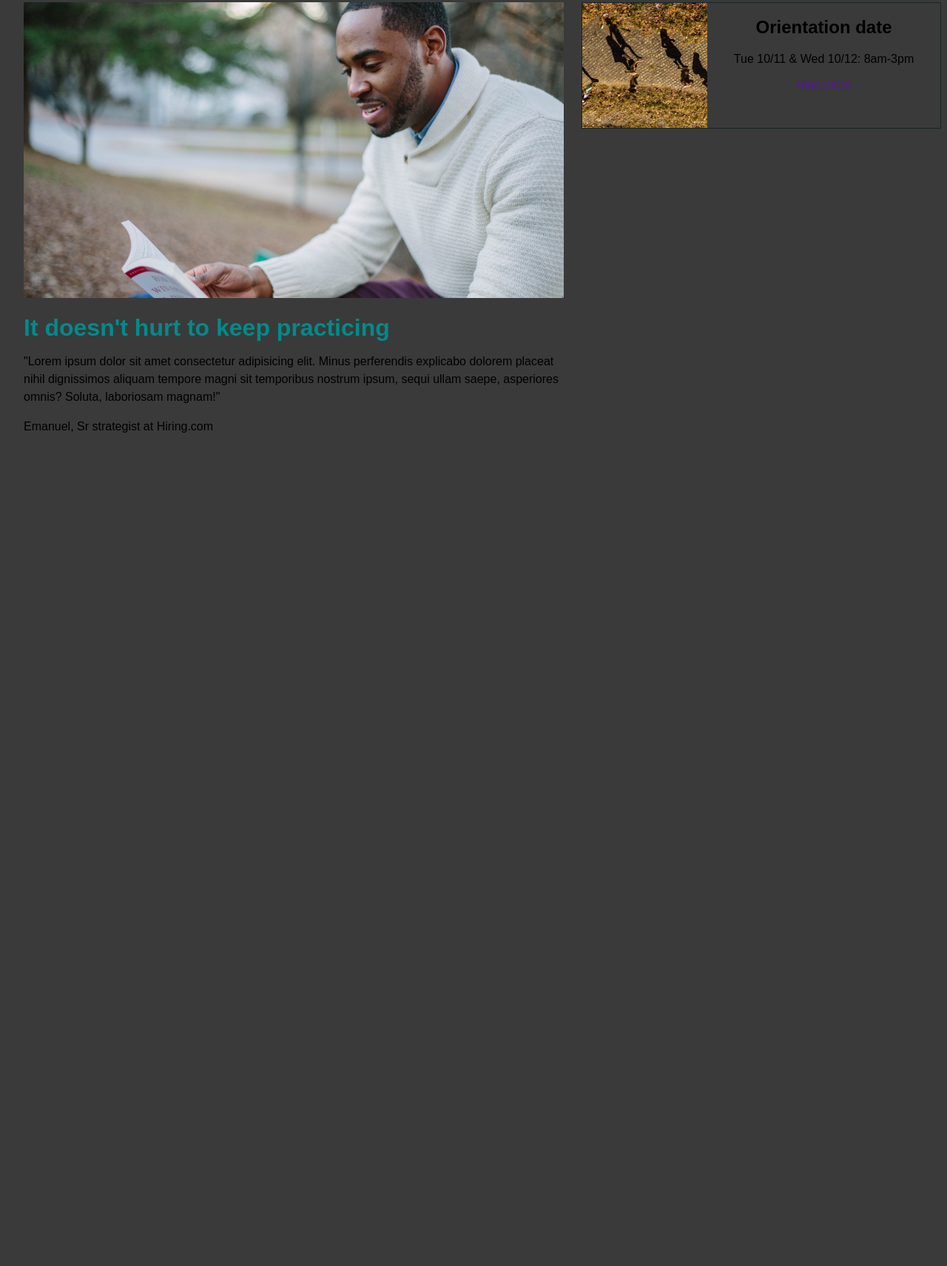
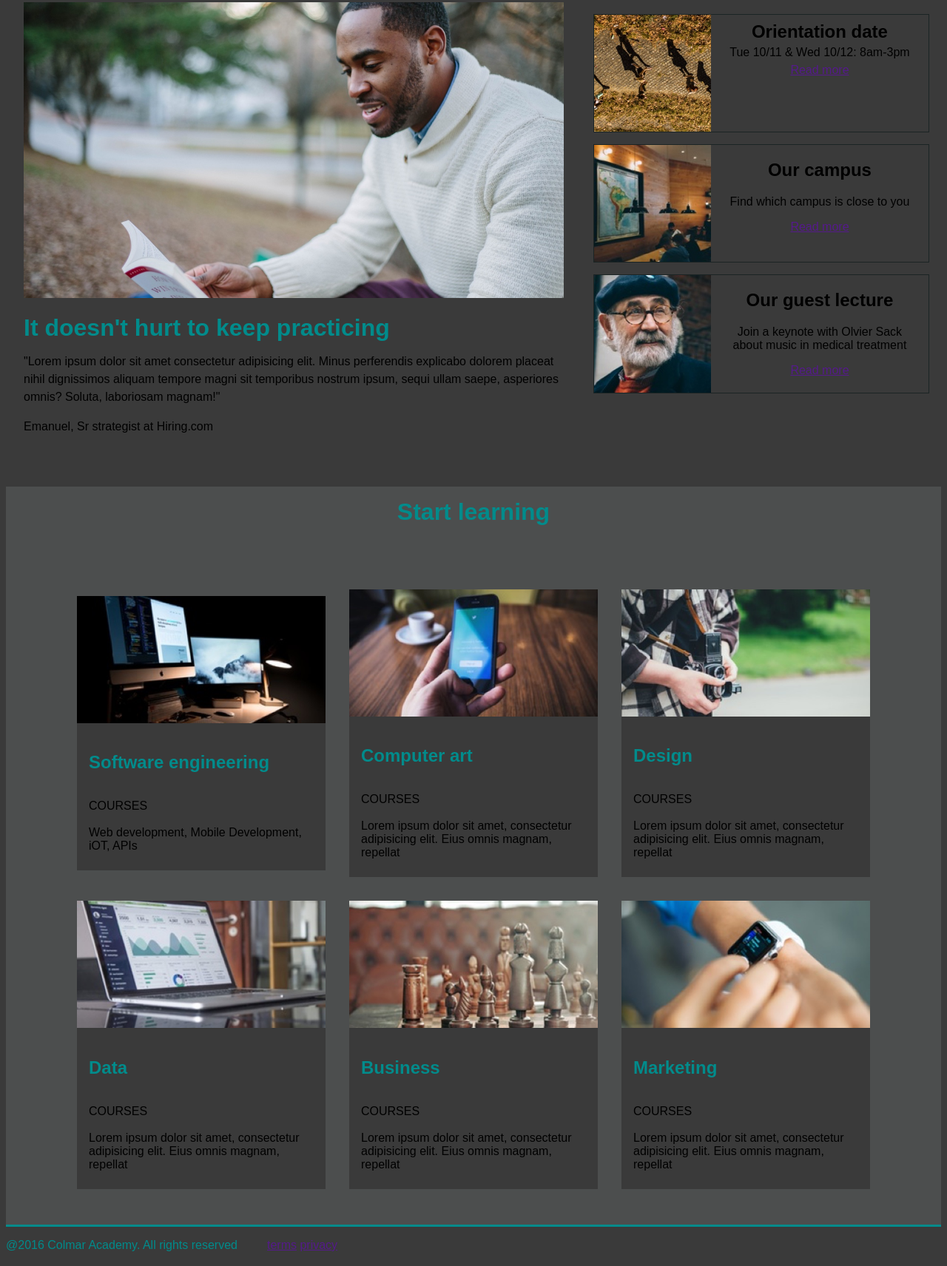
Before and after one commit to R081Ns/Colmar_academy, a plain HTML site: page Index.html in a window 1280 px wide. Shown: the part 726-2438 px from the top of the page at 74% size. Before the commit the page ends 1371 px from the top, so only its background shows below. Drawn offline with Linux system fonts and the light colour scheme.

Commit message:
add banner 2 squares, banner 3 and footer

```diff
--- a/Index.html
+++ b/Index.html
@@ -41,10 +41,69 @@
                 <div class="banner2_2_square1_text">
                     <h2>Orientation date</h2>
                     <p>Tue 10/11 & Wed 10/12: 8am-3pm</p>
-                    <a href="">read more</a>
+                    <a href="">Read more</a>
+                </div>
+            </div>
+            <div class="banner2_2_square2">
+                <img src="./sources/images/information-campus.jpg" alt="">
+                <div class="banner2_2_square2_text">
+                    <h2>Our campus</h2>
+                    <p>Find which campus is close to you</p>
+                    <a href="">Read more</a>
+                </div>
+            </div>
+            <div class="banner2_2_square3">
+                <img src="./sources/images/information-guest-lecture.jpg" alt="">
+                <div class="banner2_2_square2_text">
+                    <h2>Our guest lecture</h2>
+                    <p>Join a keynote with Olvier Sack <br> about music in medical treatment</p>
+                    <a href="">Read more</a>
                 </div>
             </div>
         </div>
     </div>
+    <div class="banner3">
+        <h1>Start learning</h1>
+        <div class="banner3_box">
+            <div class="banner3_box_1">
+                <img src="./sources/images/course-software.jpg" alt="">
+                <h2>Software engineering</h2>
+                <p>COURSES <br> <br>Web development, Mobile Development, iOT, APIs</p>
+            </div>
+            <div class="banner3_box_2">
+                <img src="./sources/images/course-computer-art.jpg" alt="">
+                <h2>Computer art</h2>
+                <p>COURSES <br> <br>Lorem ipsum dolor sit amet, consectetur adipisicing elit. Eius omnis magnam, repellat</p>
+            </div>
+            <div class="banner3_box_3">
+                <img src="./sources/images/course-design.jpg" alt="">
+                <h2>Design</h2>
+                <p>COURSES <br> <br>Lorem ipsum dolor sit amet, consectetur adipisicing elit. Eius omnis magnam, repellat</p>
+            </div>
+            <div class="banner3_box_4">
+                <img src="./sources/images/course-data.jpg" alt="">
+                <h2>Data</h2>
+                <p>COURSES <br> <br>Lorem ipsum dolor sit amet, consectetur adipisicing elit. Eius omnis magnam, repellat</p>
+            </div>
+            <div class="banner3_box_5">
+                <img src="./sources/images/course-business.jpg" alt="">
+                <h2>Business</h2>
+                <p>COURSES <br> <br>Lorem ipsum dolor sit amet, consectetur adipisicing elit. Eius omnis magnam, repellat</p>
+            </div>
+            <div class="banner3_box_6">
+                <img src="./sources/images/course-marketing.jpg" alt="">
+                <h2>Marketing</h2>
+                <p>COURSES <br> <br>Lorem ipsum dolor sit amet, consectetur adipisicing elit. Eius omnis magnam, repellat</p>
+            </div>
+        </div>
+    </div>
+    </div>
 </body>
+<footer>
+    <p>@2016 Colmar Academy. All rights reserved</p>
+    <ul>
+        <a href="">terms</a>
+        <a href="">privacy</a>
+    </ul>
+</footer>
 </html>
--- a/style.css
+++ b/style.css
@@ -111,6 +111,7 @@ header h1{
     display: flex;
     border: rgb(27, 36, 36) 1px solid;
     transition: all 1s ease 0s;
+    margin: 16px;
 }
 
 .banner2_2_square1:hover{
@@ -125,8 +126,124 @@ header h1{
 
 .banner2_2_square1_text{
     width: 65%;
+    line-height: 8px;
     align-items: center;
     text-align: center;
     margin-left: auto;
     margin-right: auto;
 }
+
+.banner2_2_square2{
+    display: flex;
+    border: rgb(27, 36, 36) 1px solid;
+    transition: all 1s ease 0s;
+    margin: 16px;
+}
+
+.banner2_2_square2:hover{
+    background-color: darkcyan;
+    cursor: pointer;
+}
+
+.banner2_2_square2 img{
+    width: 35%;
+    height: auto;
+}
+
+.banner2_2_square2_text{
+    width: 65%;
+    line-height: normal;
+    align-items: center;
+    text-align: center;
+    margin-left: auto;
+    margin-right: auto;
+}
+
+.banner2_2_square3{
+    display: flex;
+    border: rgb(27, 36, 36) 1px solid;
+    transition: all 1s ease 0s;
+    margin: 16px;
+}
+
+.banner2_2_square3:hover{
+    background-color: darkcyan;
+    cursor: pointer;
+}
+
+.banner2_2_square3 img{
+    width: 35%;
+    height: auto;
+}
+
+.banner2_2_square3_text{
+    width: 65%;
+    line-height: 8px;
+    align-items: center;
+    text-align: center;
+    margin-left: auto;
+    margin-right: auto;
+}
+
+.banner2_2_square3_text p{
+    line-height: 30px;
+}
+
+.banner3{
+    background-color: rgb(76, 78, 78);
+}
+
+.banner3 h1{
+    padding: 16px;
+    text-align: center;
+    color:darkcyan;
+}
+
+.banner3 h2{
+    padding: 16px;
+    text-align: left;
+    color:darkcyan;
+}
+
+.banner3_box {
+    display: flex;
+    padding: 32px 72px;
+    flex-wrap: wrap;
+    text-align: left;
+    align-items: center;
+    justify-content: center;
+}
+
+.banner3_box img{
+    max-width: 100%;
+}
+
+.banner3_box_1,
+.banner3_box_2,
+.banner3_box_3,
+.banner3_box_4,
+.banner3_box_5,
+.banner3_box_6{
+    margin: 16px;
+    width: 30%;
+    background-color:rgb(58, 58, 58) ;
+}
+
+.banner3_box_1 p,
+.banner3_box_2 p,
+.banner3_box_3 p,
+.banner3_box_4 p,
+.banner3_box_5 p,
+.banner3_box_6 p{
+    margin: 0px 16px 24px 16px;
+    line-height: normal;
+}
+
+footer{
+    display: flex;
+    margin: 0px auto;
+    align-content: space-between;
+    color: darkcyan;
+    background-color: rgb(58, 58, 58);
+    border-top: darkcyan 3px solid;
+}
```
Also changed, not shown: 1 other file.
